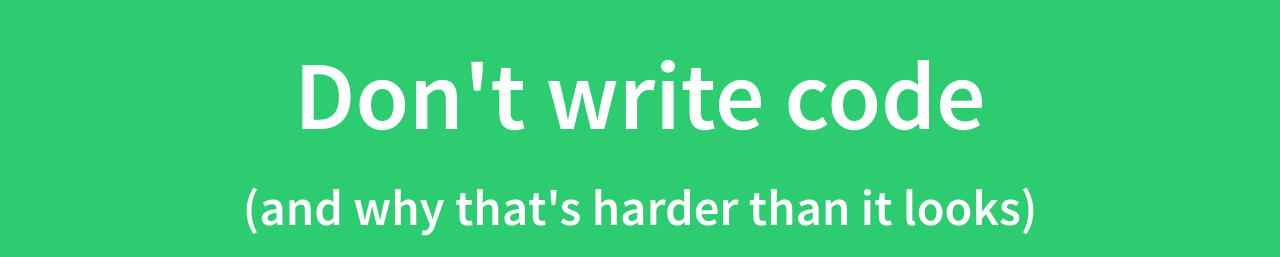
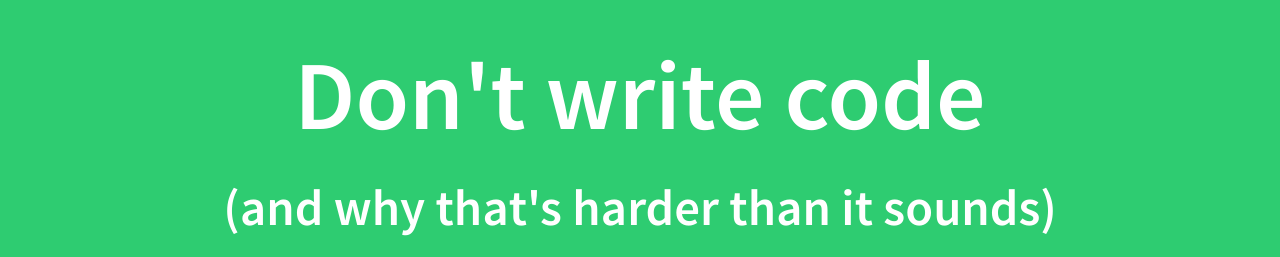
Before and after one commit to jlabusch/dont-write-code, a website: page index.html in a window 1280 px wide. Shown: the part 192-449 px from the top of the page. Drawn offline with Linux system fonts and the light colour scheme.

Commit message:
s/looks/sounds/

```diff
--- a/index.html
+++ b/index.html
@@ -44,7 +44,7 @@
             <div class="slides">
                 <section>
                   <h1>Don't write code</h1>
-                  <h3>(and why that's harder than it looks)</h3>
+                  <h3>(and why that's harder than it sounds)</h3>
                   <p>
                     <small>
                       <i class="fa fa-twitter"></i> <a href="http://twitter.com/jlabusch">@jlabusch</a>
```
